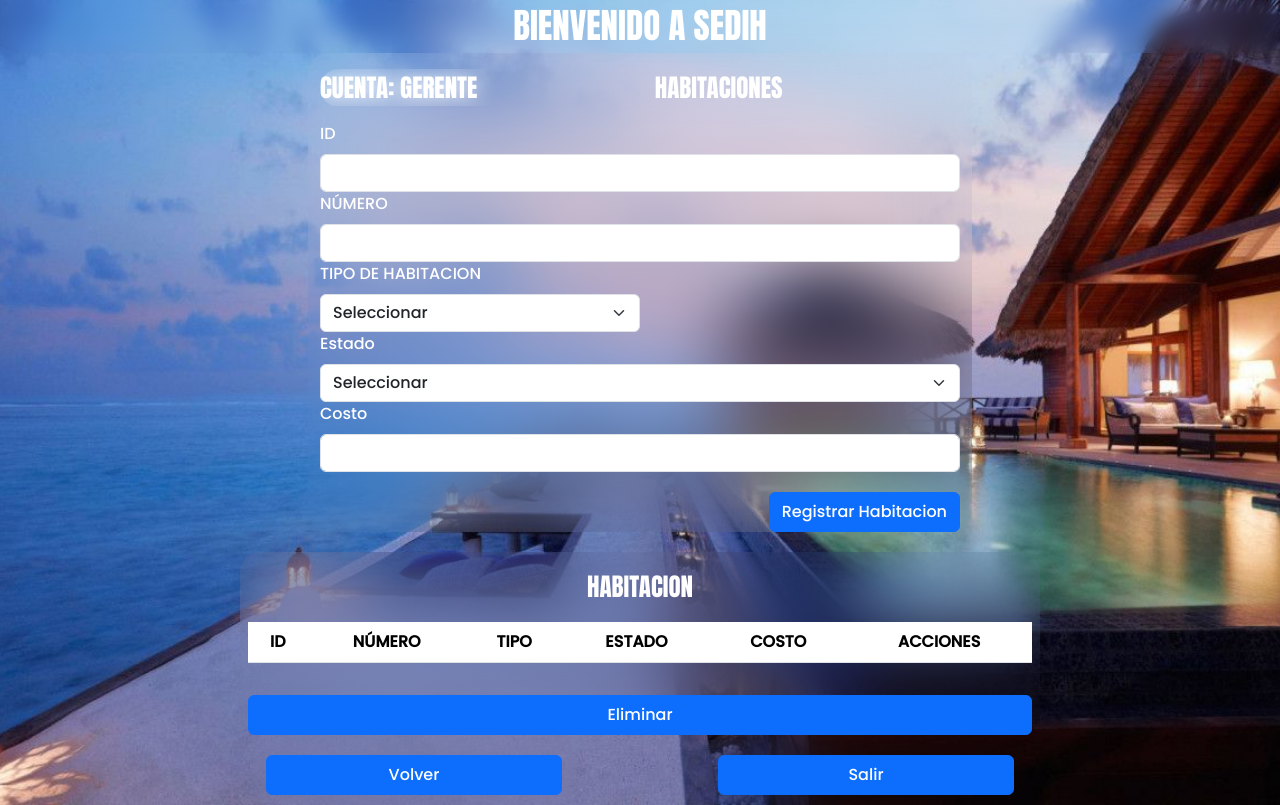
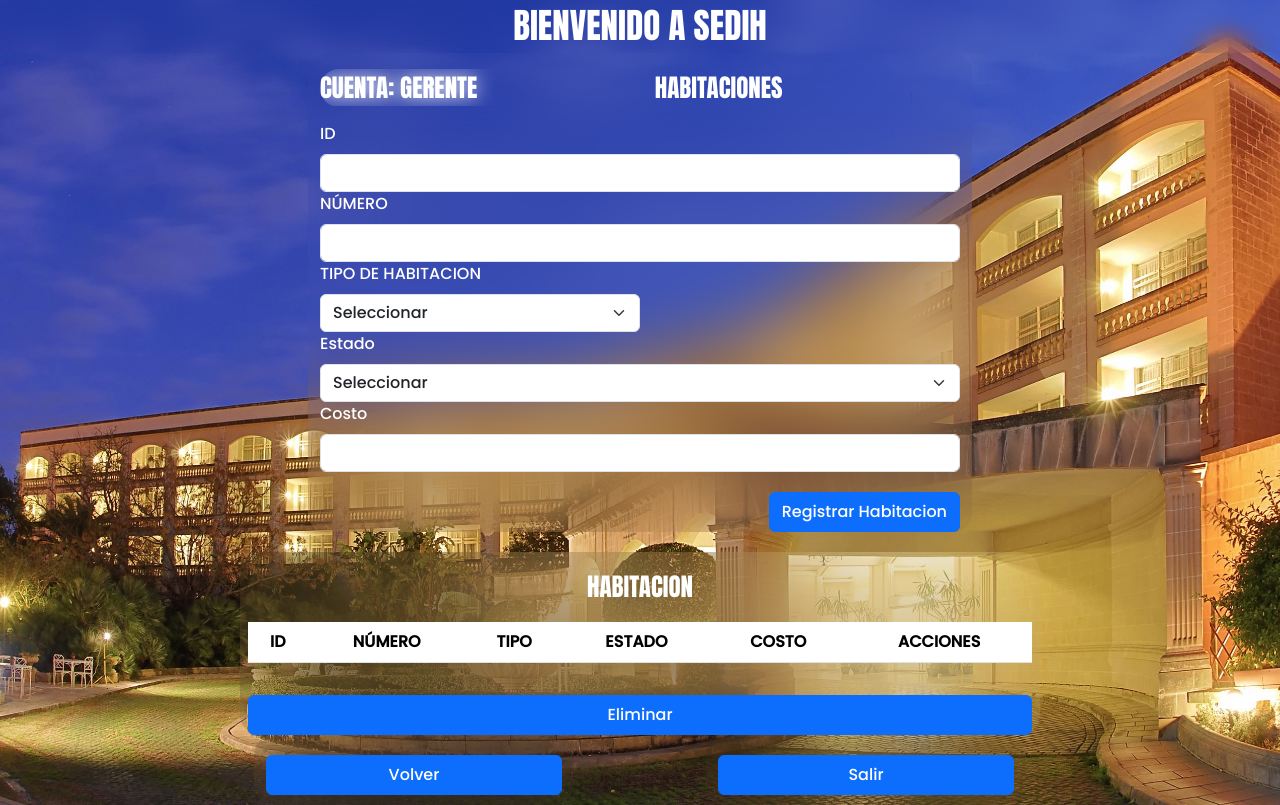
Before and after one commit to EsGaCristo/SEDIH, a PHP site: page /GerenteHabitacion.php in a window 1280 px wide. Run offline with PHP 8.4, Linux system fonts and the light colour scheme; data comes from the database, SQL or seed files in the repository; lists and menus that the app fills with data are empty.

Commit message:
GERENTE IMAGEN
SE CAMBIÓ LA IMAGEN DE GERENTE HABITACION

```diff
--- a/GerenteHabitacion.php
+++ b/GerenteHabitacion.php
@@ -43,7 +43,7 @@ function updateValue2() {
 
 </head>
 
-<body style="background: url('./src/assets/Fondo2.jpg') no-repeat; background-position: center; background-size: cover;">
+<body style="background: url('./src/assets/Fondo8.jpg') no-repeat; background-position: center; background-size: cover;">
 
 	<div style=" background: transparent; border-radius: 20px;  backdrop-filter: blur(10px); text-align: center; color: white; font-family: Impact, Haettenschweiler, 'Arial Narrow Bold', sans-serif; font-size: 35px;">
 		BIENVENIDO A SEDIH
@@ -106,7 +106,7 @@ function updateValue2() {
 	</div>
 
     <form class="row g-3 mx-auto"
-	style="max-width: 800px; margin-top: 20px; background: transparent; border-radius: 20px; backdrop-filter: blur(35px);"
+	style="max-width: 800px; margin-top: 20px; background: transparent; border-radius: 20px; backdrop-filter: blur(65px);"
 	action="validarOpcionGerente.php?id=<?php echo $hotelid ?>" method="post">
 	<div
 		style="background: transparent; border-radius: 20px; backdrop-filter: blur(10px); text-align: CENTER; color: WHITE; font-family: Impact, Haettenschweiler, 'Arial Narrow Bold', sans-serif; font-size: 25px;"
```
Also changed, not shown: src/assets/Fondo8.jpg (added).
